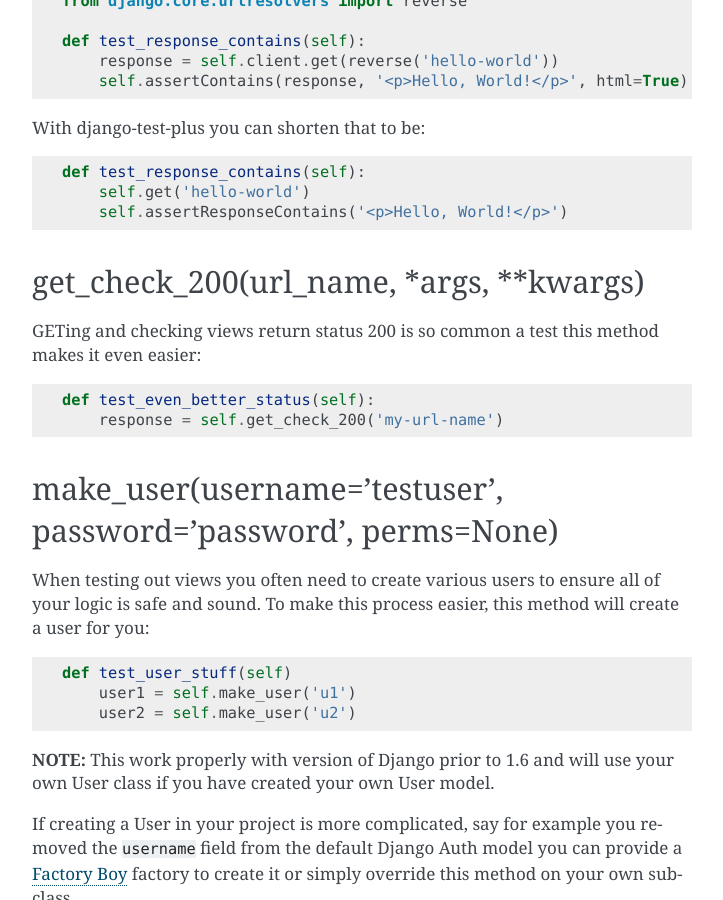
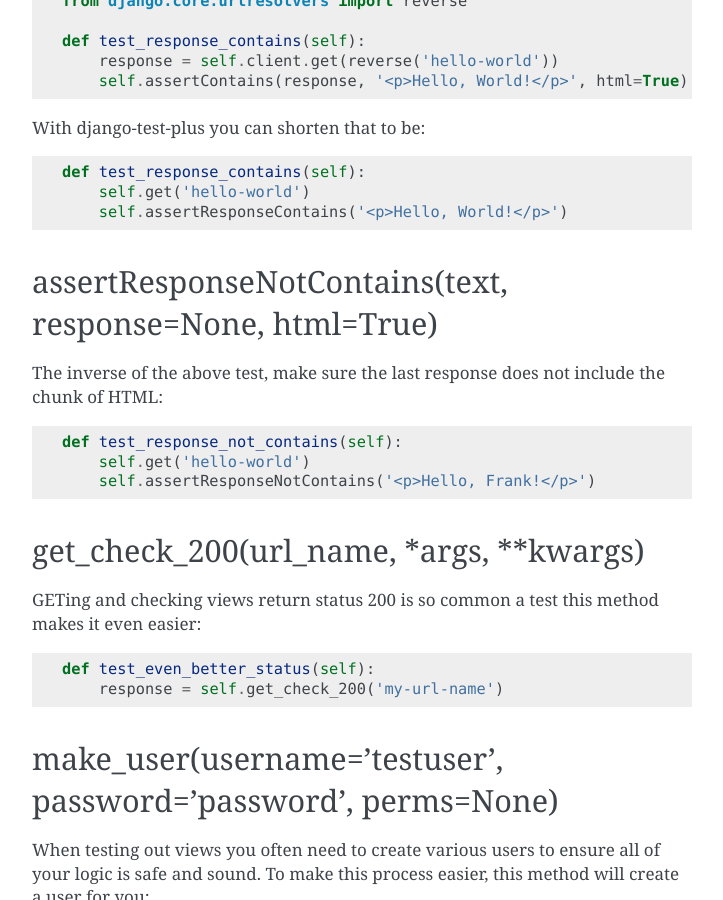
Before and after one commit to revsys/django-test-plus, a Sphinx documentation site: the page built from docs/methods.rst, in a window 1280 px wide and 900 px high, scrolled down 3515 px. Shown: the whole window, without its empty margins (388-1111 px from the left). Built offline with Sphinx 7.4.7, drawn with Linux system fonts in a browser that asks for light colours; some of the changed text lies outside the part shown.

Commit message:
Add assertResponseNotContains method

```diff
--- a/docs/methods.rst
+++ b/docs/methods.rst
@@ -158,6 +158,16 @@
         self.get('hello-world')
         self.assertResponseContains('<p>Hello, World!</p>')
 
+assertResponseNotContains(text, response=None, html=True)
+~~~~~~~~~~~~~~~~~~~~~~~~~~~~~~~~~~~~~~~~~~~~~~~~~~~~~~~~~
+
+The inverse of the above test, make sure the last response does not include
+the chunk of HTML::
+
+    def test_response_not_contains(self):
+        self.get('hello-world')
+        self.assertResponseNotContains('<p>Hello, Frank!</p>')
+
 get\_check\_200(url\_name, \*args, \*\*kwargs)
 ~~~~~~~~~~~~~~~~~~~~~~~~~~~~~~~~~~~~~~~~~~~~~~~~
 
```
Also changed, not shown: 1 other file.
